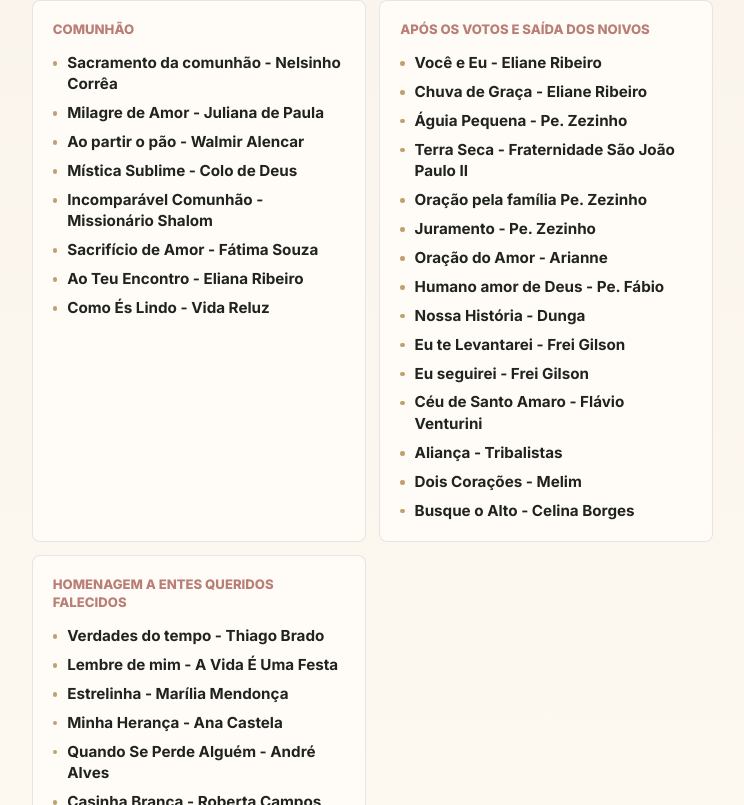
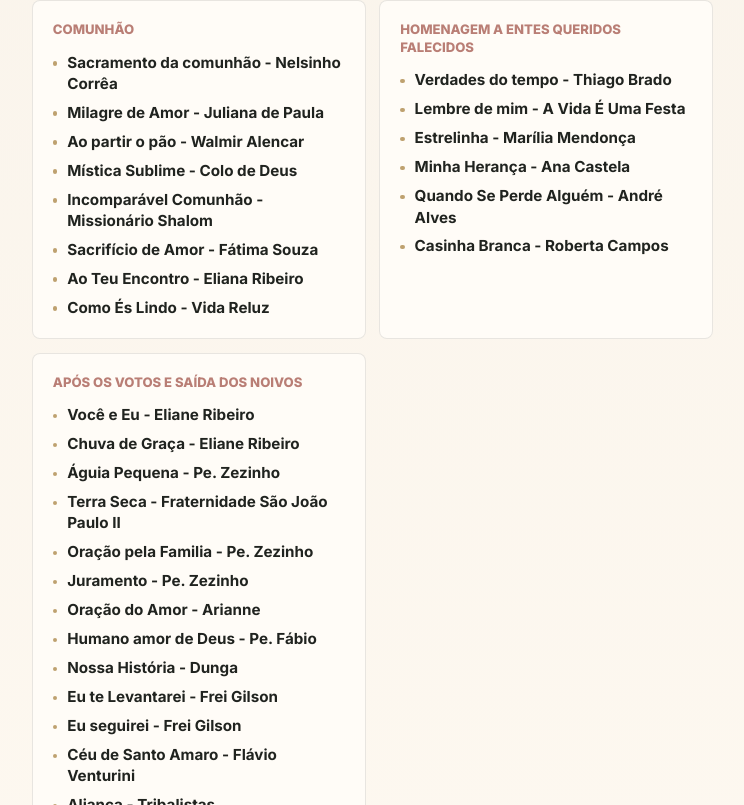
Before and after one commit to tsm77/quatro-vozes-frontend, an Angular app: page / in a window 1280 px wide. Shown: the part 3475-4280 px from the top of the page, without its empty margins (467-1211 px from the left). Built offline with nearby package versions, Linux system fonts and the light colour scheme.

Commit message:
fix: corrigindo ordem dos topicos

```diff
--- a/src/app/app.ts
+++ b/src/app/app.ts
@@ -213,13 +213,24 @@
       ],
     },
     {
+      moment: 'Homenagem a entes queridos falecidos',
+      songs: [
+        'Verdades do tempo - Thiago Brado',
+        'Lembre de mim - A Vida É Uma Festa',
+        'Estrelinha - Marília Mendonça',
+        'Minha Herança - Ana Castela',
+        'Quando Se Perde Alguém - André Alves',
+        'Casinha Branca - Roberta Campos',
+      ],
+    },
+    {
       moment: 'Após os Votos e Saída dos Noivos',
       songs: [
         'Você e Eu - Eliane Ribeiro',
         'Chuva de Graça - Eliane Ribeiro',
         'Águia Pequena - Pe. Zezinho',
         'Terra Seca - Fraternidade São João Paulo II ',
-        'Oração pela família Pe. Zezinho',
+        'Oração pela Familia - Pe. Zezinho',
         'Juramento - Pe. Zezinho',
         'Oração do Amor - Arianne',
         'Humano amor de Deus - Pe. Fábio',
@@ -230,17 +241,6 @@
         'Aliança - Tribalistas',
         'Dois Corações - Melim',
         'Busque o Alto - Celina Borges',
-      ],
-    },
-    {
-      moment: 'Homenagem a entes queridos falecidos',
-      songs: [
-        'Verdades do tempo - Thiago Brado',
-        'Lembre de mim - A Vida É Uma Festa',
-        'Estrelinha - Marília Mendonça',
-        'Minha Herança - Ana Castela',
-        'Quando Se Perde Alguém - André Alves',
-        'Casinha Branca - Roberta Campos',
       ],
     },
   ];
```
